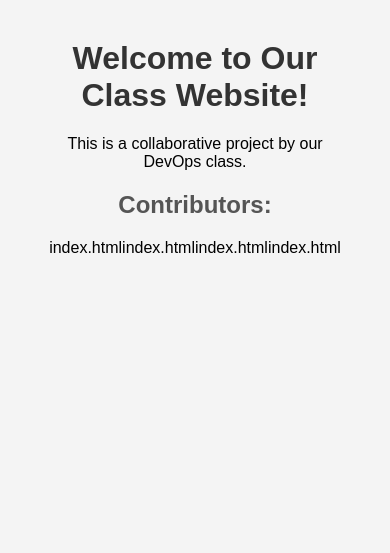
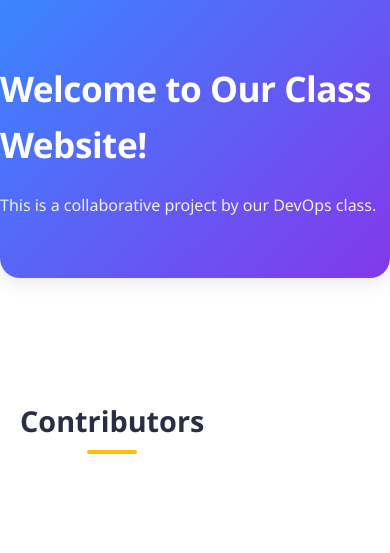
Before and after one commit to shervin9/git-week2, a plain HTML site: page index.html in a window 390 px wide. Drawn offline with Linux system fonts and the light colour scheme.

Commit message:
improve ui

```diff
--- a/index.html
+++ b/index.html
@@ -7,11 +7,18 @@
   <link rel="stylesheet" href="styles.css">
 </head>
 <body>
-  <h1>Welcome to Our Class Website!</h1>
-  <p>This is a collaborative project by our DevOps class.</p>
-  <h2>Contributors:</h2>
-  <ul id="contributors">
-    <!-- Students will add their names here -->
-  </ul>
+  <header>
+    <h1>Welcome to Our Class Website!</h1>
+    <p>This is a collaborative project by our DevOps class.</p>
+  </header>
+
+  <div class="container">
+    <h2>Contributors</h2>
+    <ul id="contributors">
+      <!-- Students will add their names here -->
+      <!-- Example: -->
+      <!-- <li>John Doe</li> -->
+    </ul>
+  </div>
 </body>
-</html>index.htmlindex.htmlindex.htmlindex.html
+</html>
--- a/styles.css
+++ b/styles.css
@@ -1,25 +1,106 @@
+/* Modern Minimal Style */
+:root {
+  --primary-color: #3a86ff;
+  --secondary-color: #8338ec;
+  --text-color: #2b2d42;
+  --background-color: #ffffff;
+  --accent-color: #ffbe0b;
+  --light-gray: #f8f9fa;
+}
+
 body {
-  font-family: Arial, sans-serif;
-  margin: 40px;
-  text-align: center;
-  background-color: #f4f4f4;
+  font-family: 'Segoe UI', Roboto, -apple-system, BlinkMacSystemFont, sans-serif;
+  margin: 0;
+  padding: 0;
+  background-color: var(--background-color);
+  color: var(--text-color);
+  line-height: 1.6;
+}
+
+.container {
+  max-width: 900px;
+  margin: 0 auto;
+  padding: 40px 20px;
+}
+
+header {
+  padding: 80px 0;
+  background: linear-gradient(135deg, var(--primary-color), var(--secondary-color));
+  color: white;
+  border-radius: 0 0 20px 20px;
+  box-shadow: 0 4px 20px rgba(0, 0, 0, 0.1);
+  margin-bottom: 40px;
 }
 
 h1 {
-  color: #333;
+  font-size: 2.8rem;
+  font-weight: 700;
+  margin: 0;
+  letter-spacing: -0.5px;
+}
+
+p {
+  font-size: 1.2rem;
+  margin: 20px 0 0;
+  opacity: 0.9;
 }
 
 h2 {
-  color: #555;
+  font-size: 1.8rem;
+  color: var(--text-color);
+  margin: 40px 0 20px;
+  position: relative;
+  display: inline-block;
 }
 
-ul {
-  list-style-type: none;
-  padding: 0;
+h2::after {
+  content: '';
+  position: absolute;
+  bottom: -10px;
+  left: 50%;
+  transform: translateX(-50%);
+  width: 50px;
+  height: 4px;
+  background-color: var(--accent-color);
+  border-radius: 2px;
 }
 
-li {
-  font-size: 18px;
-  margin: 10px 0;
-  color: #007bff;
+#contributors {
+  display: flex;
+  flex-wrap: wrap;
+  justify-content: center;
+  gap: 15px;
+  margin-top: 30px;
 }
+
+#contributors li {
+  background-color: var(--light-gray);
+  padding: 15px 25px;
+  border-radius: 50px;
+  font-size: 1rem;
+  font-weight: 500;
+  color: var(--text-color);
+  box-shadow: 0 2px 10px rgba(0, 0, 0, 0.05);
+  transition: all 0.3s ease;
+}
+
+#contributors li:hover {
+  transform: translateY(-3px);
+  box-shadow: 0 5px 15px rgba(0, 0, 0, 0.1);
+  background-color: var(--primary-color);
+  color: white;
+}
+
+@media (max-width: 768px) {
+  header {
+    padding: 60px 0;
+  }
+
+  h1 {
+    font-size: 2.2rem;
+  }
+
+  p {
+    font-size: 1rem;
+  }
+}
```
Also changed, not shown: .github/workflows/static.yml (deleted).
